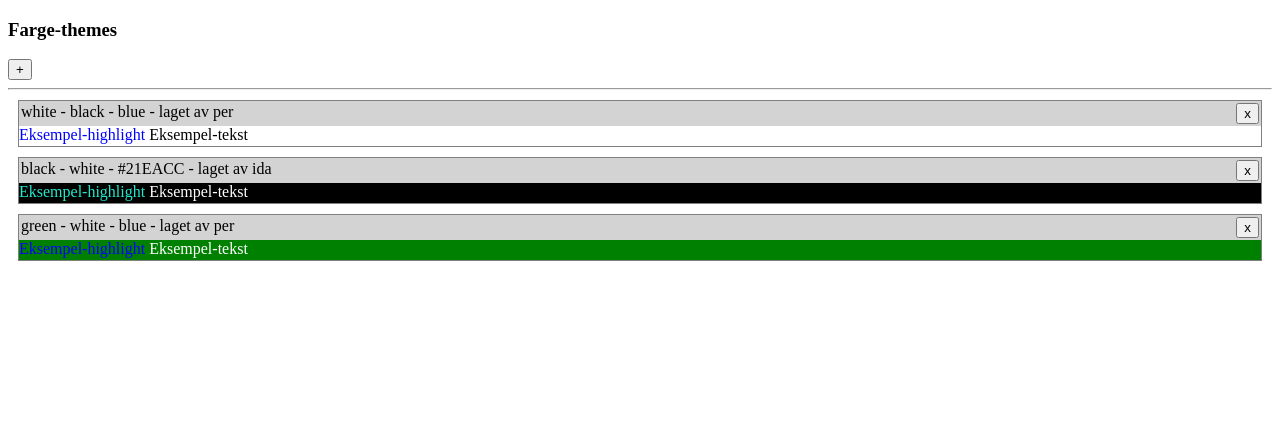
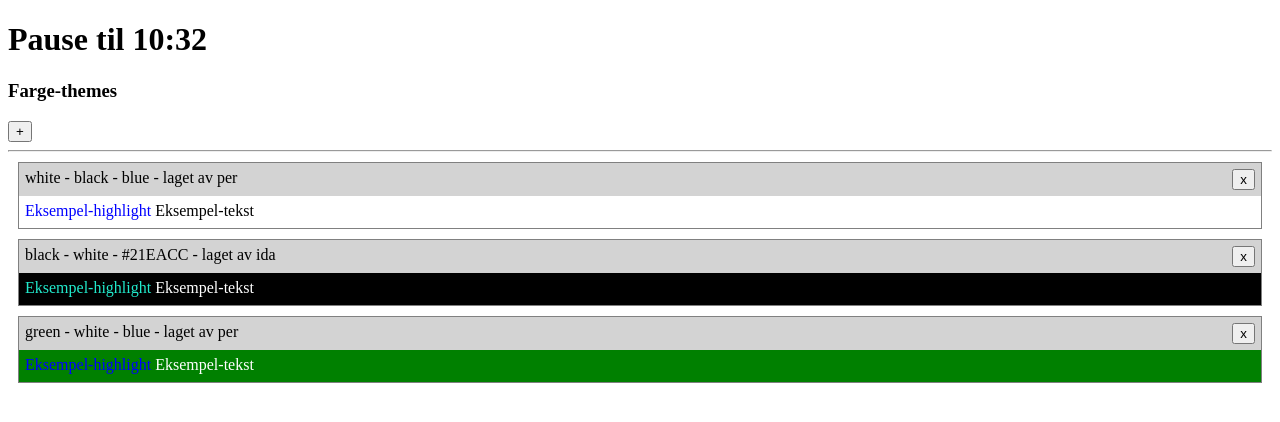
Before and after one commit to GetAcademy/IntroArraysWithObjects, a plain HTML site: page index.html in a window 1280 px wide. Drawn offline with Linux system fonts and the light colour scheme.

Commit message:
Update index.html

```diff
--- a/index.html
+++ b/index.html
@@ -8,6 +8,7 @@
     <style>
         .box {
             height: 20px;
+            padding: 6px;
         }
 
         .color {
@@ -16,7 +17,7 @@
         }
 
         .topBox {
-            padding: 2px;
+            padding: 6px;
             display: flex;
             justify-content: space-between;
             background-color: lightgray;
@@ -28,6 +29,7 @@
 </head>
 
 <body onload="updateView()">
+    <h1>Pause til 10:32</h1>
     <div id="app"></div>
 </body>
 
```
